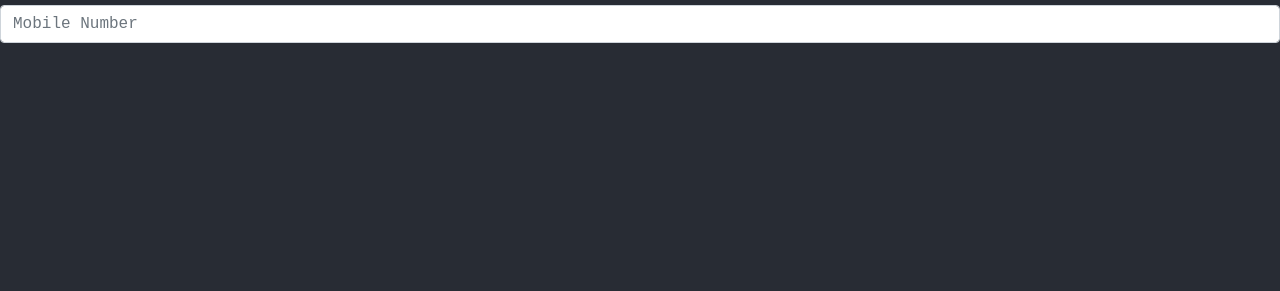
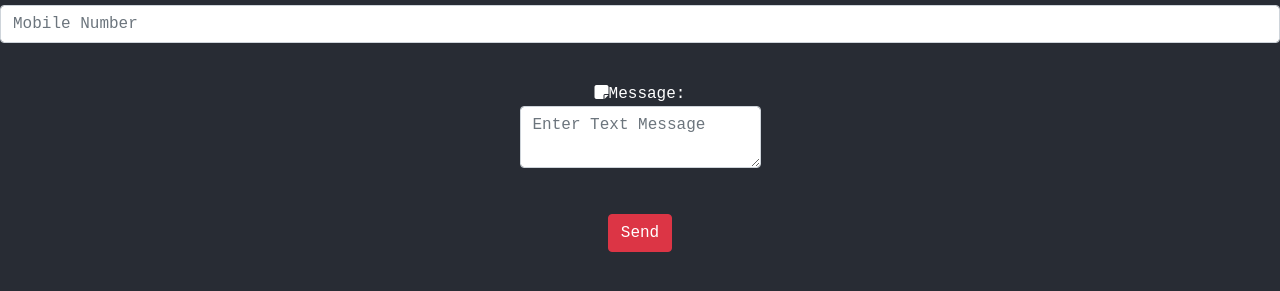
Before and after one commit to alestor123/SMS-SERVER, a website: page public/index.html in a window 1280 px wide. Shown: the part 103-394 px from the top of the page. Drawn offline with nearby package versions, Linux system fonts and the light colour scheme.

Commit message:
added send btn

```diff
--- a/public/index.html
+++ b/public/index.html
@@ -13,6 +13,10 @@
     <h1 id="head"> <i class="fas fa-sms"></i> Server </h1>
     <div id="input">
         <input class="form-control" type="number" name="number" placeholder="Mobile Number">
+        <div id="msg">
+        <label><i class="fa fa-sticky-note"></i>Message: <textarea class="form-control" placeholder="Enter Text Message" name="message"></textarea></label>
+    </div>
+        <button id="submit" class="btn btn-danger" >Send</button>
     </div>
 <script src="./public/scripts/App.js"></script>
 </body>
--- a/public/public/styles/App.css
+++ b/public/public/styles/App.css
@@ -8,3 +8,6 @@ body{
 #head {
     padding-top: 4%;
 }
+#msg{
+    padding: 3%;
+}
```
